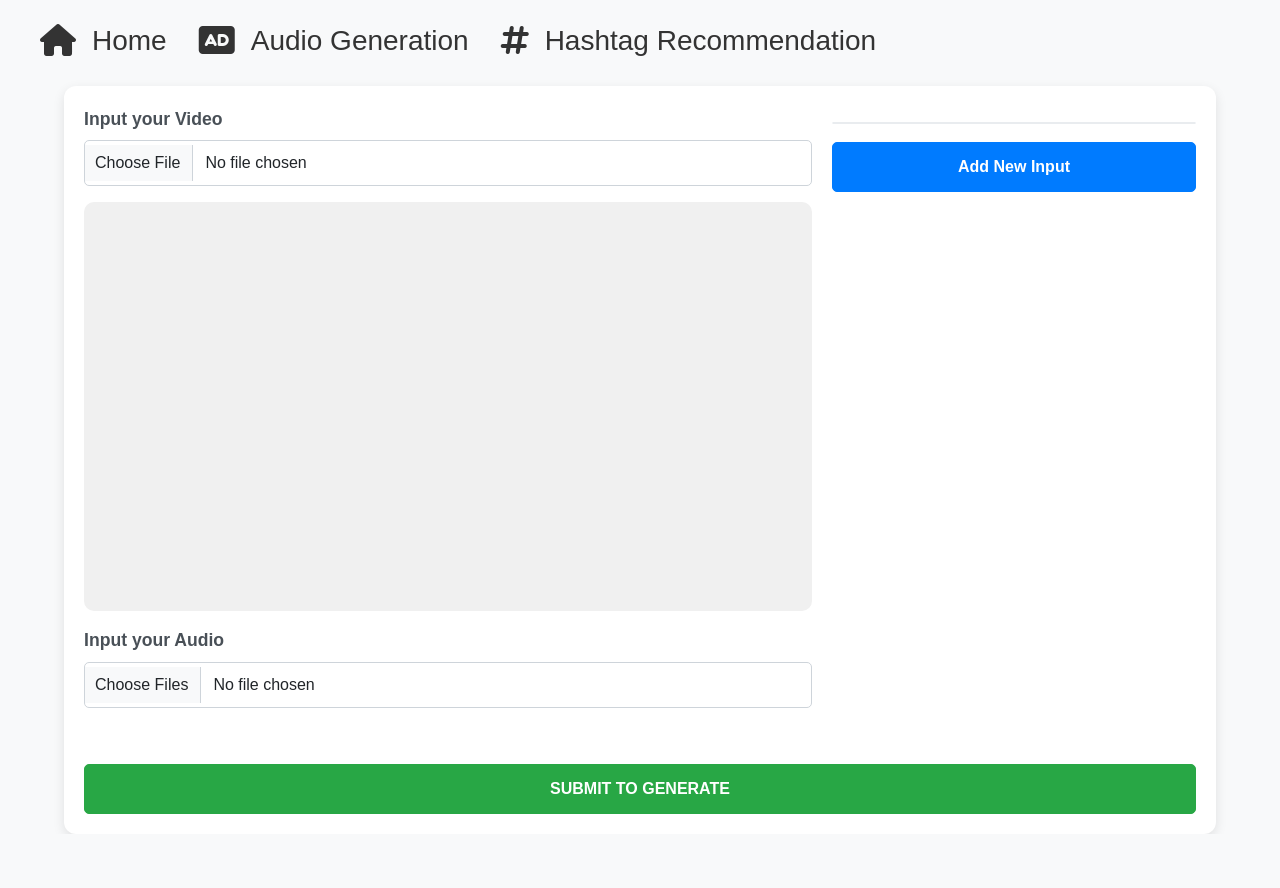
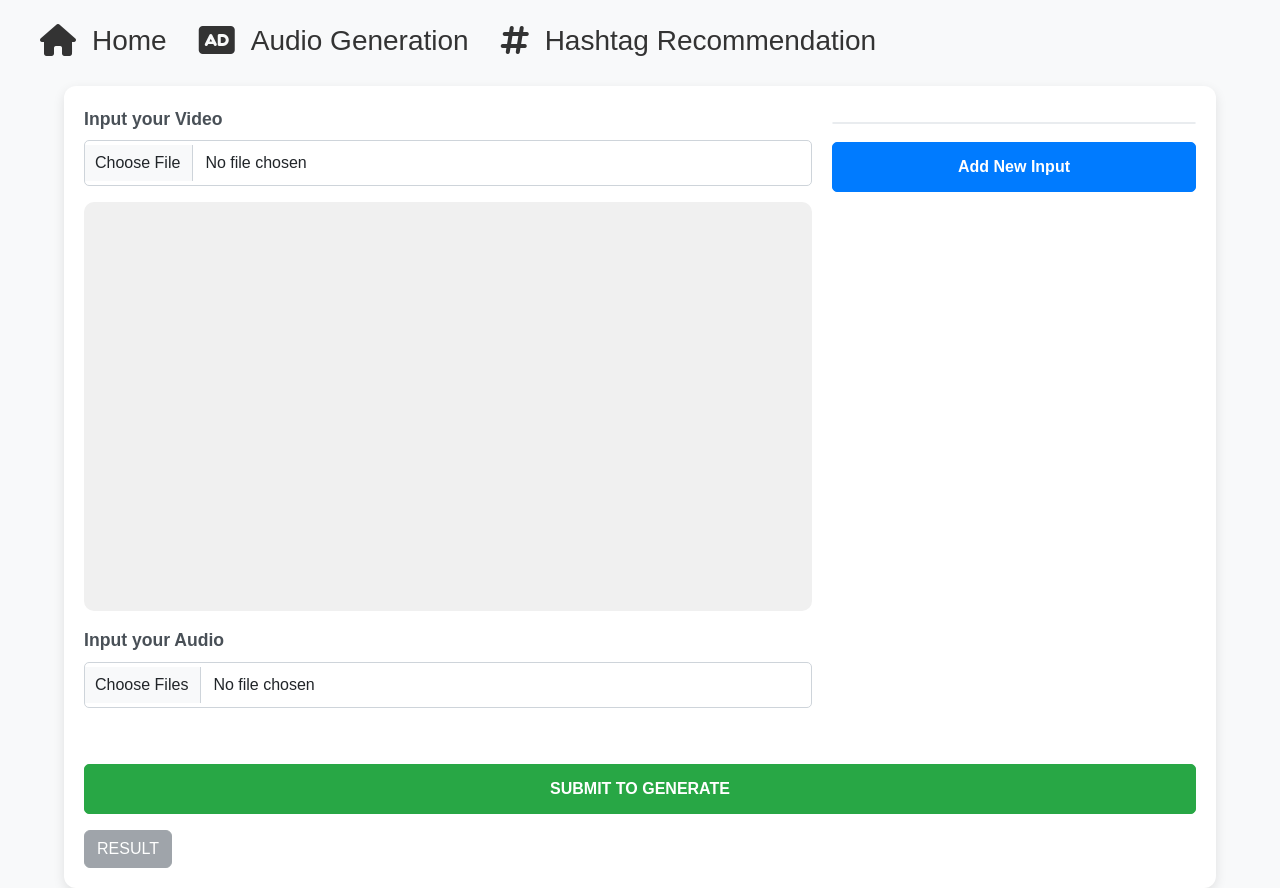
Before and after one commit to levantiendat/Rookie, a React (Create React App) app in the folder frontend/: page /upload-video in a window 1280 px wide. Before the commit the page ends 834 px from the top, so only its background shows below. Built offline with nearby package versions, Linux system fonts and the light colour scheme.

Commit message:
fix: set timeout for video processing and hashtag

```diff
--- a/frontend/src/components/HashtagRecommendation.js
+++ b/frontend/src/components/HashtagRecommendation.js
@@ -90,11 +90,14 @@ const HashtagSelector = () => {
       })
       .then(data => {
         console.log('Response from AI:', data); // Log dữ liệu nhận được để debug
-        if (data && Array.isArray(data.hashtag)) {
-          setAiRecommendations(data.hashtag); // Cập nhật aiRecommendations
-        } else {
-          throw new Error('Invalid response format');
-        }
+        // if (data && Array.isArray(data.hashtag)) {
+        //   setAiRecommendations(data.hashtag); // Cập nhật aiRecommendations
+        // } else {
+        //   throw new Error('Invalid response format');
+        // }
+        let responseHashtag;
+        responseHashtag = JSON.parse(data)
+        setAiRecommendations(responseHashtag['hashtag'])
       })
       .catch(error => {
         console.error('Error:', error);
--- a/frontend/src/components/HomePage.js
+++ b/frontend/src/components/HomePage.js
@@ -15,6 +15,8 @@ export default function HomePage() {
     const [isEnterEnabled, setIsEnterEnabled] = useState(false);
     const [apiResponse, setApiResponse] = useState(null); // State to store API response
     const [showModal, setShowModal] = useState(false); // State to control modal visibility
+    const [showSuccessModal, setShowSuccessModal] = useState(false); // State to control success modal visibility
+    const [isResultEnable, setResultEnable] = useState(false)
 
     useEffect(() => {
         // Enable the "Enter" button only if all input fields are filled
@@ -67,6 +69,12 @@ export default function HomePage() {
         console.log("Script Array:", scriptArray);
 
         try {
+            // Simulate waiting for 30 seconds (for demonstration)
+            await new Promise(resolve => setTimeout(resolve, 10000));
+
+            // Show success modal after 30 seconds
+
+
             // Send POST request to the API
             const response = await fetch('http://localhost:4000/api/upload', {
                 method: 'POST',
@@ -77,34 +85,43 @@ export default function HomePage() {
                 const data = await response.json();
                 console.log("Response from server:", data);
                 setApiResponse(data); // Store the API response data
-                setShowModal(true); // Show the modal with API response
+                // setShowModal(true); // Show the modal with API response
+                setShowSuccessModal(true);
+                setResultEnable(true);
+                console.log(isResultEnable);
+                console.log(showSuccessModal);
             } else {
                 console.error("Failed to upload:", response.statusText);
             }
         } catch (error) {
             console.error("Error during upload:", error);
         }
+
     };
 
-    // const handleFetchVideo = async () => {
-    //     try {
-    //         const response = await fetch('http://localhost:4000/api/video');
-    //         if (response.ok) {
-    //             const blob = await response.blob();
-    //             const videoUrl = URL.createObjectURL(blob);
-    //             setVideoURL(videoUrl); // Store the URL for ReactPlayer
-    //             setShowModal(true); // Show modal to display the video
-    //         } else {
-    //             console.error('Failed to fetch video:', response.statusText);
-    //         }
-    //     } catch (error) {
-    //         console.error('Error fetching video:', error);
-    //     }
-    // };
+    const handleFetchVideo = async () => {
+        try {
+            const response = await fetch('http://localhost:4000/api/video');
+            if (response.ok) {
+                const blob = await response.blob();
+                const videoUrl = URL.createObjectURL(blob);
+                setVideoURL(videoUrl); // Store the URL for ReactPlayer
+                setShowModal(true); // Show modal to display the video
+            } else {
+                console.error('Failed to fetch video:', response.statusText);
+            }
+        } catch (error) {
+            console.error('Error fetching video:', error);
+        }
+    };
 
     const handleCloseModal = () => {
         setShowModal(false);
         setVideoURL(null); // Clear video URL when closing modal
+    };
+
+    const handleCloseSuccessModal = () => {
+        setShowSuccessModal(false);
     };
 
     return (
@@ -176,6 +193,14 @@ export default function HomePage() {
                     SUBMIT TO GENERATE
                 </button>
 
+                <button
+                    onClick={handleFetchVideo}
+                    className="btn btn-secondary mt-3"
+                    disabled={!isResultEnable}
+                >
+                    RESULT
+                </button>
+
             </div>
 
             {/* Modal for displaying API response */}
@@ -196,6 +221,17 @@ export default function HomePage() {
                     </div>
                 </div>
             )}
+
+            {/* Modal for displaying success message */}
+            {showSuccessModal && (
+                <div id="successModal" className="modal">
+                    <div className="modal-content">
+                        <span className="close" onClick={handleCloseSuccessModal}>&times;</span>
+                        <h5>Upload and Merged Success!</h5>
+                        <p>Your video and audio have been successfully uploaded and merged.</p>
+                    </div>
+                </div>
+            )}
         </div>
     );
 }
```
Also changed, not shown: 1 other file (tests, documents, lock files or other folders).
